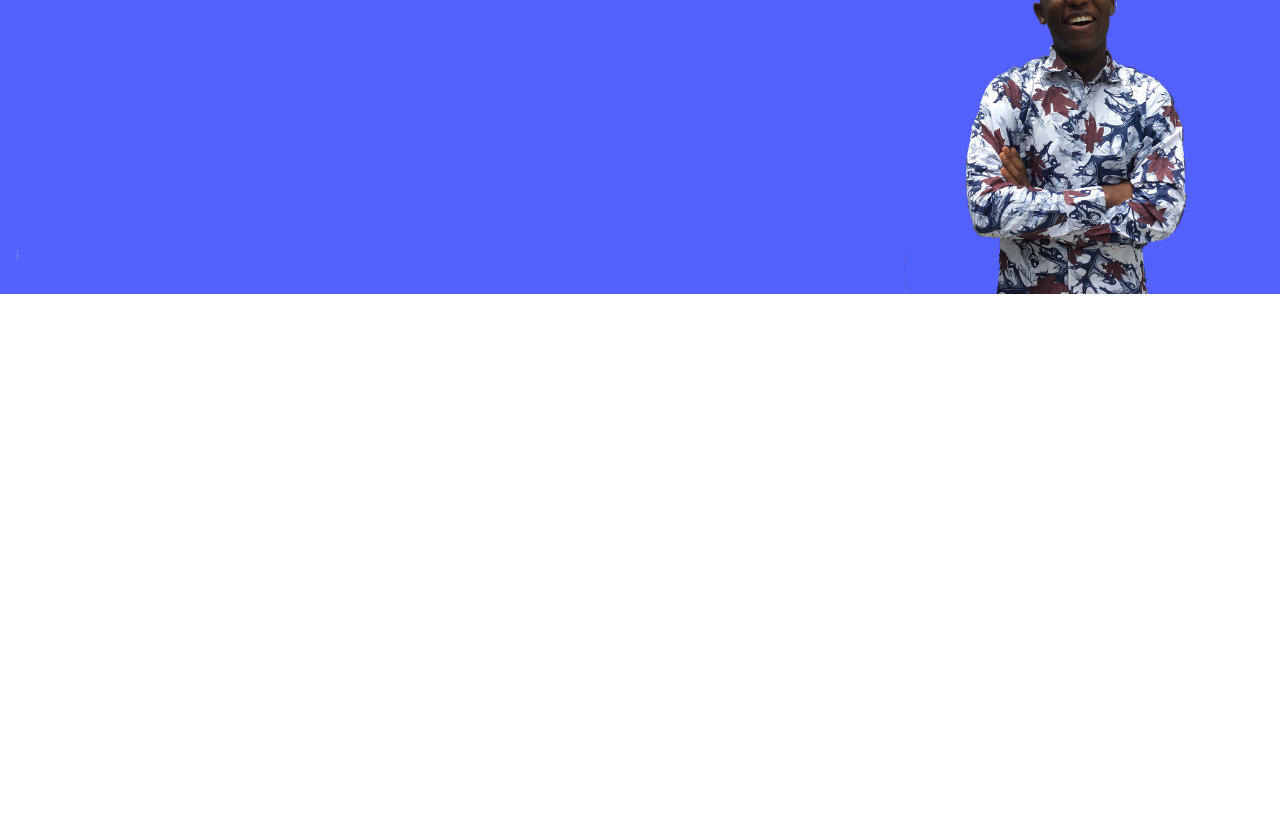
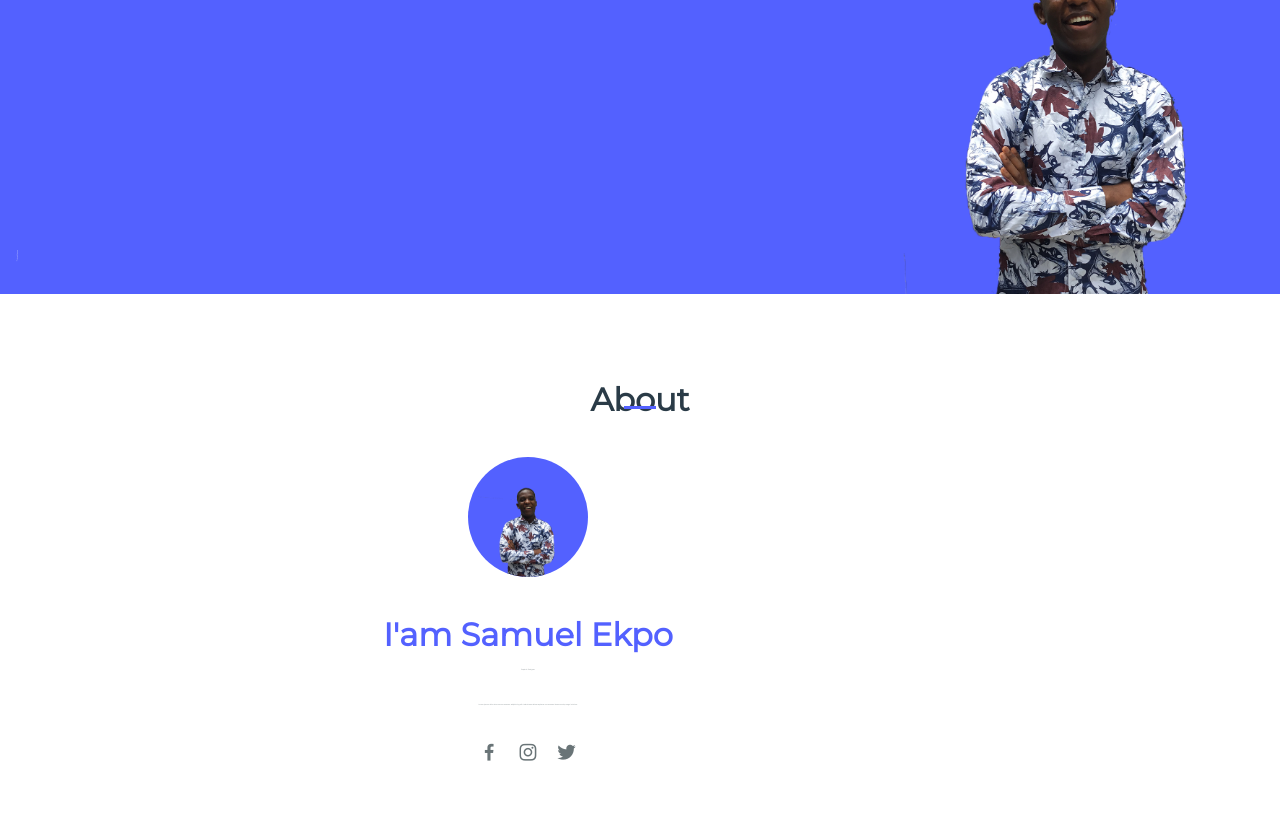
Before and after one commit to degospel/Sammy-Profile, a plain HTML site: page index.html in a window 1280 px wide. Shown: the part 506-1327 px from the top of the page. Before the commit the page ends 800 px from the top, so only its background shows below. Drawn offline with nearby package versions, Linux system fonts and the light colour scheme.

Commit message:
added about page

```diff
--- a/Assert/css/style.css
+++ b/Assert/css/style.css
@@ -161,7 +161,7 @@ img{
 /* ACTIVE MENU */
 .active::after{
     position: absolute;
-    content: '';
+    content: " ";
     width: 100%;
     height: .18rem;
     left: 0;
@@ -209,3 +209,49 @@ img{
     bottom: 0;
     width: 400px;
 }
+
+/* ABOUT */
+.about_container{
+    justify-items: center;
+    row-gap: 2rem;
+    text-align: center;
+}
+
+.about_img{
+    display: flex;
+    justify-content: center;
+    padding-top: 1rem;
+    width: 120px;
+    height: 120px;
+    background-color: var(--first-color);
+    border-radius: 50%;
+    overflow: hidden;
+}
+
+.about_img img{
+    width: 100px;
+}
+
+.about_subtitle{
+    font-size: var(--h2-font-size);
+    color: var(--first-color);
+    margin-bottom: var(--mb-1);
+}
+
+.about_text{
+    margin-bottom: var(--mb-4);
+}
+
+.about_profession{
+    display: block;
+    margin-bottom: var(--mb-4);
+}
+
+.about_social-icon{
+    font-size: 1.4rem;
+    margin: 0 var(--mb-1);
+}
+
+.about_social-icon:hover{
+    color: var(--first-color);
+}
--- a/index.html
+++ b/index.html
@@ -61,6 +61,28 @@
 
         <!-- ABOUT -->
 
+        <section class="about section" id="about">
+            <h2 class="section-title">About</h2>
+
+            <div class="about_container bd-grid">
+                <div class="about_img">
+                    <img src="Assert/img/august.png" alt="">
+                </div>
+
+                <div>
+                    <h2 class="about_subtitle">I'am Samuel Ekpo</h2>
+                    <span class="about_profession">Graphic Designer</span>
+                    <p class="about_text">Lorem ipsum dolor sit amet consectetur adipisicing elit. Laboriosam dicta sapiente consectetur! Assumenda, magni minima.</p>
+
+                    <div class="about_social">
+                        <a href="#" class="about_social-icon"><i class='bx bxl-facebook'></i></a>
+                        <a href="#" class="about_social-icon"><i class='bx bxl-instagram'></i></a>
+                        <a href="#" class="about_social-icon"><i class='bx bxl-twitter'></i></a>
+                    </div>
+                </div>
+            </div>
+        </section>
+
         <!-- SKILLS -->
 
         <!-- PORTFOLIO -->
--- a/js/main.js
+++ b/js/main.js
@@ -33,10 +33,9 @@ function scrollActive(){
         sectionId = current.getAttribute('id')
 
         if(scrollY > sectionTop && scrollY <= sectionTop + sectionHeight){
-            document.querySelectorAll('.nav_menu a[herf*=' + sectionId + ']').classList.add('active')
-        }
-        else{
-            document.querySelectorAll('.nav_menu a[herf*=' + sectionId + ']').classList.remove('active')
+            document.querySelector('.nav_menu a[herf*=' + sectionId + ']').classList.add('active')
+        }else{
+            document.querySelector('.nav_menu a[herf*=' + sectionId + ']').classList.remove('active')
         }
     })
 }
```
Also changed, not shown: Assert/img/skill.jpg (added), Assert/img/work1.jpg (added), Assert/img/work2.jpg (added), Assert/img/work3.jpg (added), Assert/img/work4.jpg (added), Assert/img/work5.jpg (added), Assert/img/work6.jpg (added).
